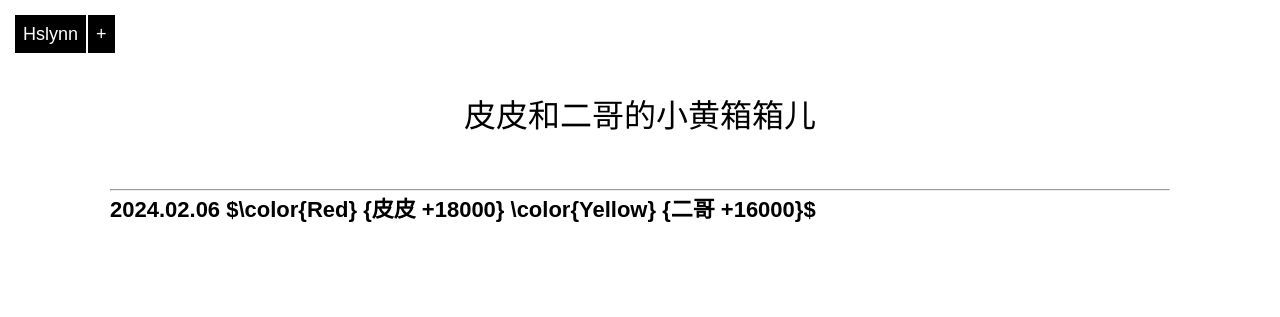
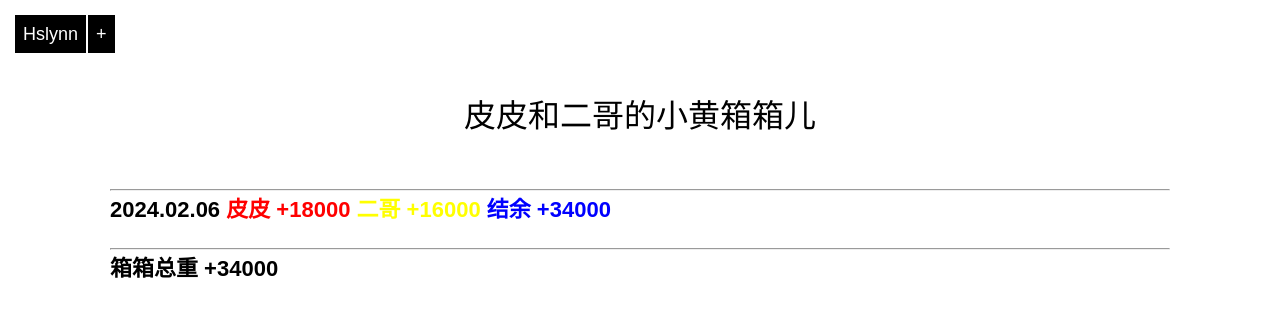
Before and after one commit to hslynn/hslynn.github.io, a Jekyll site: the page built from hsld22/index.md, in a window 1280 px wide. Shown: the top 317 px of the page. Built offline with Jekyll 4.4.1, drawn with Linux system fonts in a browser that asks for light colours.

Commit message:
first savings

```diff
--- a/hsld22/index.md
+++ b/hsld22/index.md
@@ -6,4 +6,7 @@ published: true
 # {{page.title}}
 <hr>
 
-## 2024.02.06 $\color{Red} {皮皮 +18000} \color{Yellow} {二哥 +16000}$
+## 2024.02.06 <font color=red> 皮皮 +18000 </font> <font color=yellow> 二哥 +16000 </font> <font color=blue> 结余 +34000 </font>
+
+<hr>
+## 箱箱总重 +34000
```
